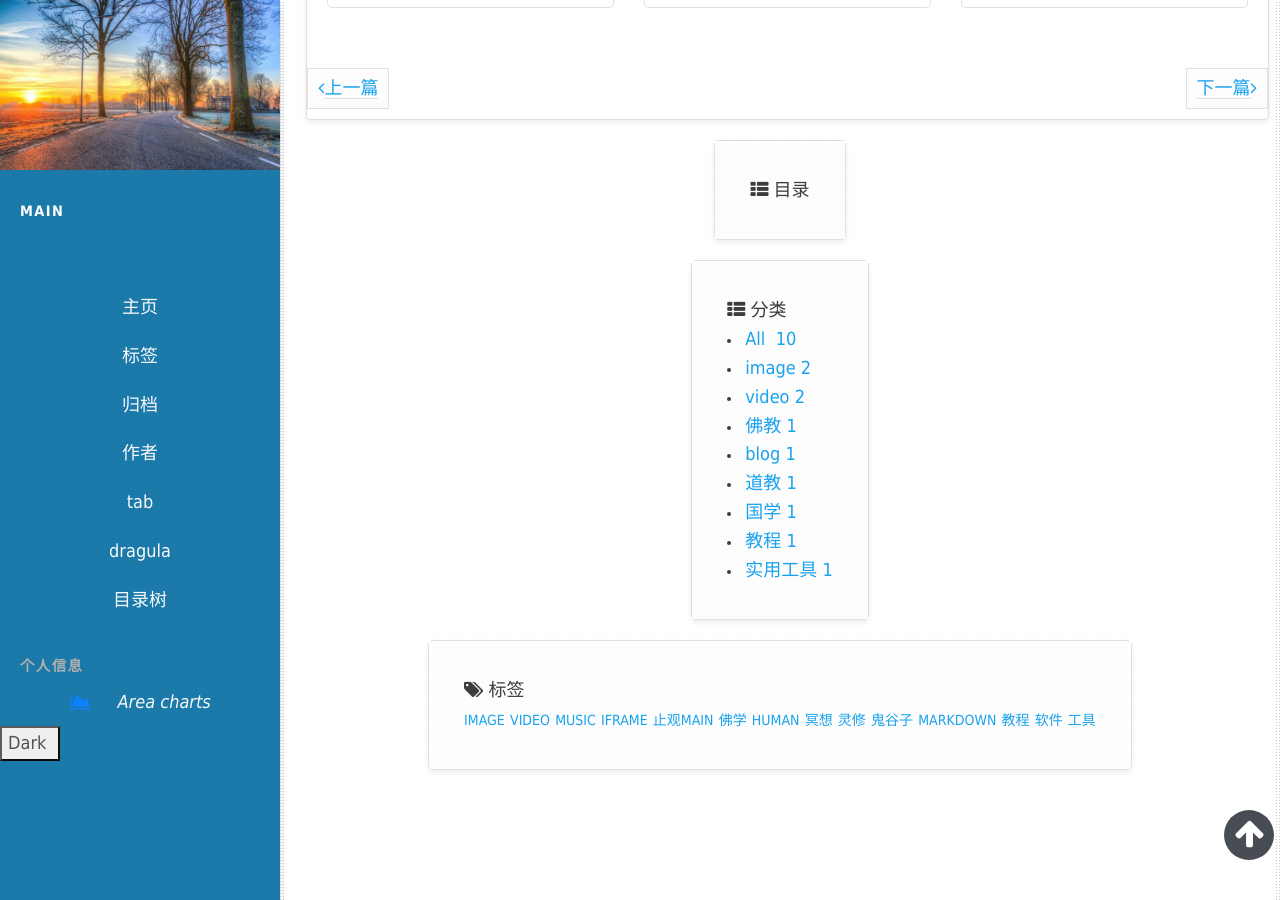
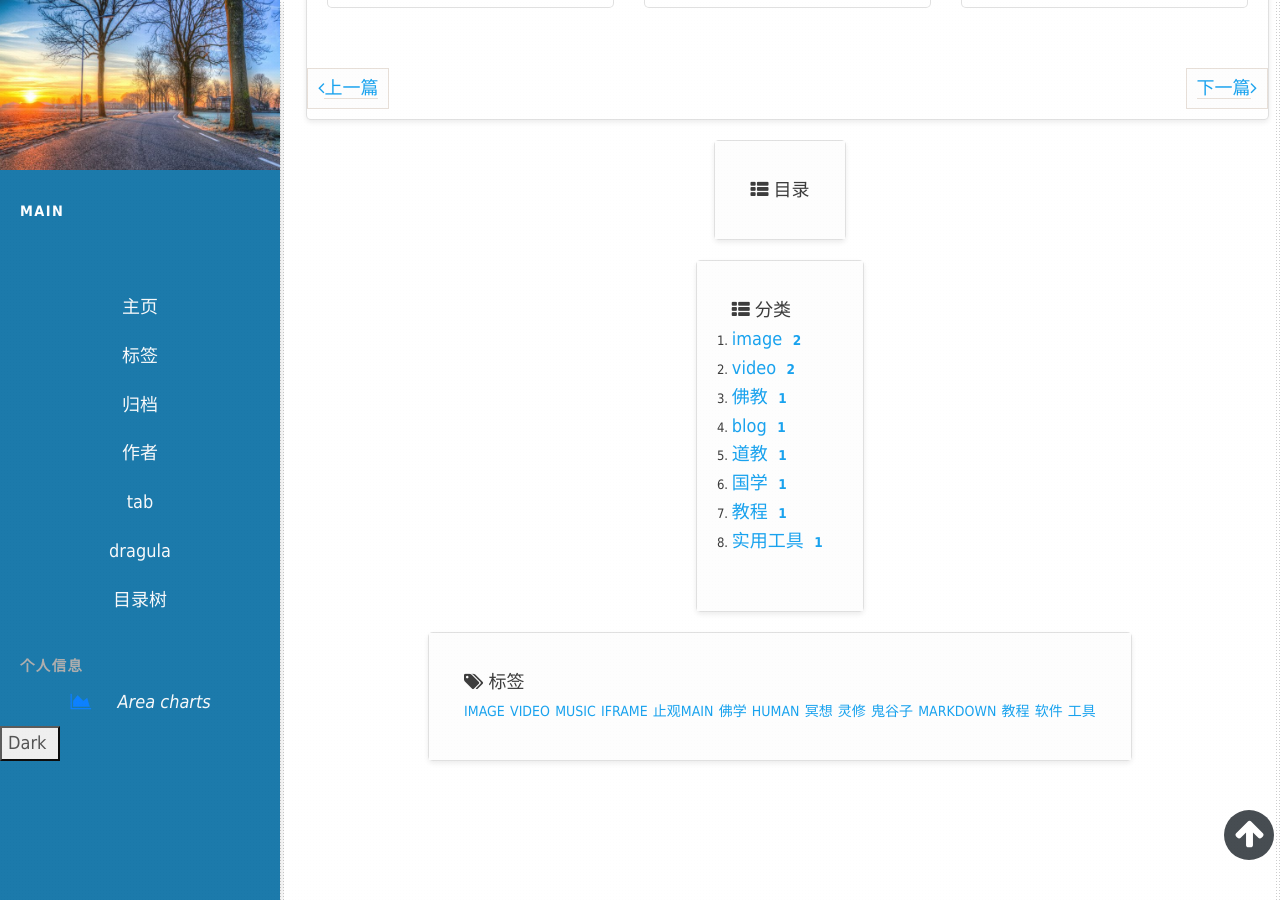
Before and after one commit to nengwuzhi/nengwuzhi.github.ioce, a Jekyll site: the page built from _posts/2015-02-07-img.md, in a window 1280 px wide and 900 px high, scrolled down 1289 px. Built offline with Jekyll 4.4.1, drawn with Linux system fonts in a browser that asks for light colours; nearby versions of some CDN libraries.

Commit message:
Update sidebar.html

```diff
--- a/_includes/sidebar.html
+++ b/_includes/sidebar.html
@@ -20,20 +20,18 @@
                     分类
                 </div>
 
-                <div class="category">
-                <li>
-                    <a href="javascript:void(0);" class="categories-item" cate="All">
-                        All&nbsp;<span class="categories-badge"> {{site.posts | size}}</span>
-                    </a>
-                </li>
-                {% for category in site.categories %}
-                <li>
-                    <a href="javascript:void(0);" class="categories-item" cate="{{ category | first }}">
-                        {{ category | first }}&nbsp;<span class="categories-badge">{{ category | last | size }}</span>
-                    </a>
-                </li>
-                {% endfor %}
-               </div>
+                <ul class="content-ul" cate>
+                    {% for category in site.categories %}
+                    <li>
+                        <a href="{{ root_url }}/{{ site.category_dir }}#{{ category | first }}" class="categories-list-item" cate="{{ category | first }}">
+                            <span class="name">
+                                {{ category | first }}
+                            </span>
+                            <span class="badge">{{ category | last | size }}</span>
+                        </a>
+                    </li>
+                    {% endfor %}
+                </ul>
             </div>
             </div>
 
```
